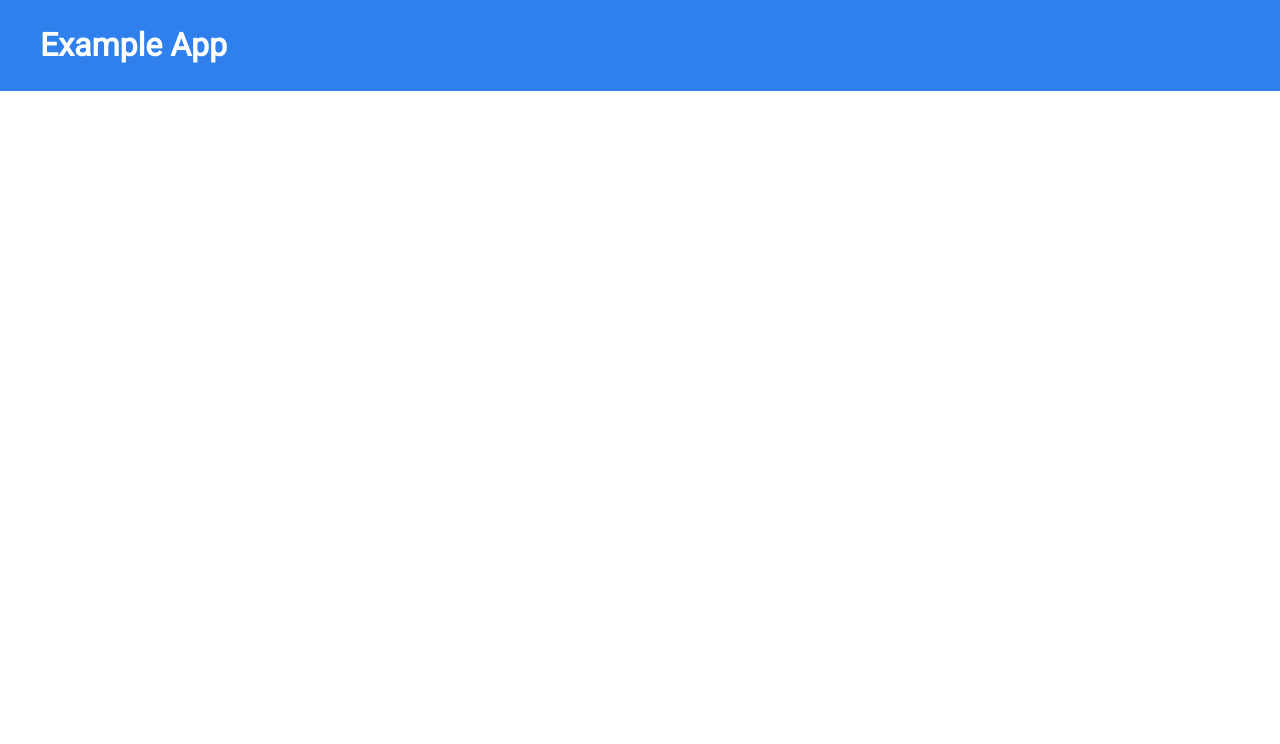
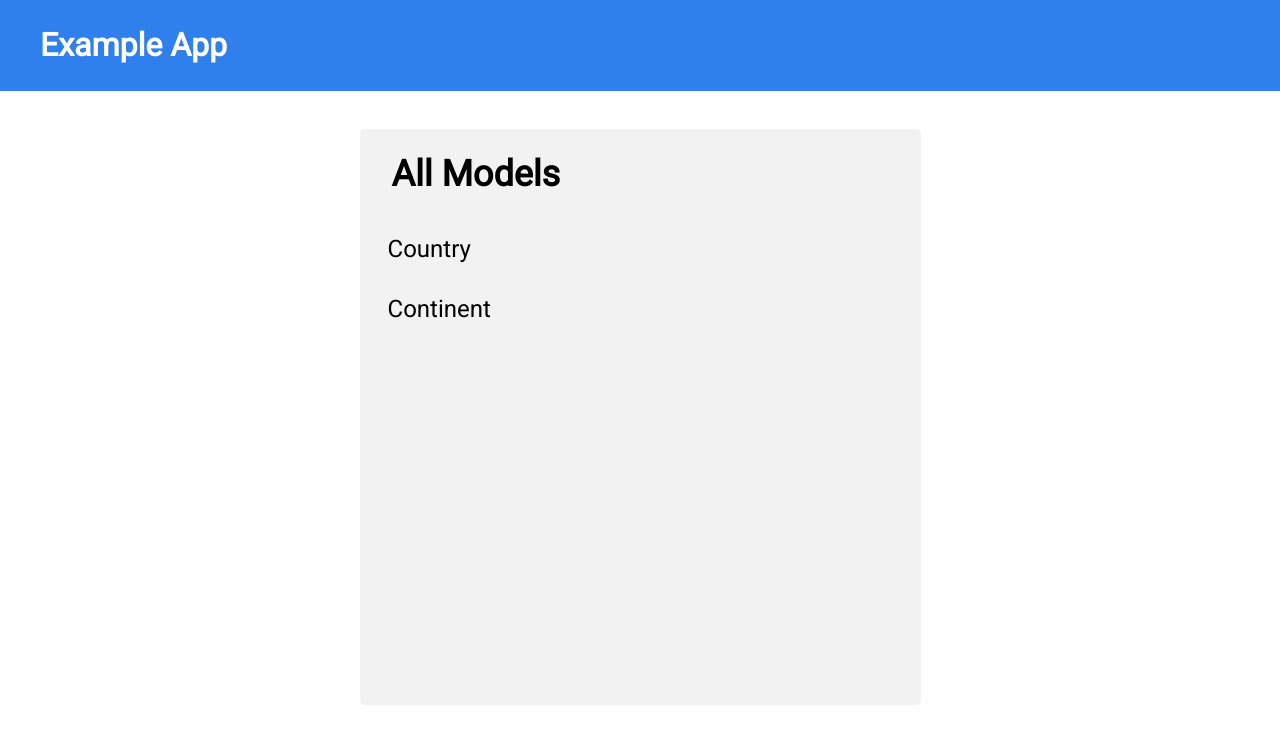
Before and after one commit to prisma-korea/prisma-generator-proto, a React (Create React App) app in the folder example/web/: page / in a window 1280 px wide. Before the commit this address had no page. Shown: the top 744 px of the page. Built offline with nearby package versions, Linux system fonts and the light colour scheme.

Commit message:
add home screen (#5)

```diff
--- a/example/web/src/App.tsx
+++ b/example/web/src/App.tsx
@@ -1,6 +1,7 @@
 import React from "react";
 import { BrowserRouter as Router, Routes, Route } from "react-router-dom";
 
+import Home from "./screens/Home";
 import Continents from "./screens/Continents";
 import Countries from "./screens/Countries";
 import Header from "./components/Header";
@@ -11,6 +12,7 @@ const App = () => {
       <Header />
       <Router>
         <Routes>
+          <Route path='/' element={<Home />} />
           <Route path='/country' element={<Countries />} />
           <Route path='/continent' element={<Continents />} />
         </Routes>
--- a/example/web/src/screens/Continents.tsx
+++ b/example/web/src/screens/Continents.tsx
@@ -2,7 +2,7 @@ import { useContinent } from "@prisma-generator-proto/example-prisma/dist/__gene
 import React from "react";
 import Form from "../components/Form";
 import Table from "../components/Table";
-import styles from "../styles/Screen.module.css";
+import styles from "../styles/DataScreen.module.css";
 
 const Continents = () => {
   const [continents, addHandler, values, setValues] = useContinent();
--- a/example/web/src/screens/Countries.tsx
+++ b/example/web/src/screens/Countries.tsx
@@ -1,7 +1,7 @@
 import Form from "../components/Form";
 import React from "react";
 import Table from "../components/Table";
-import styles from "../styles/Screen.module.css";
+import styles from "../styles/DataScreen.module.css";
 import { useCountry } from "@prisma-generator-proto/example-prisma/dist/__generated__/hooks";
 
 const Countries = () => {
--- /dev/null
+++ b/example/web/src/screens/Home.tsx
@@ -0,0 +1,19 @@
+import React from "react";
+import { Link } from "react-router-dom";
+import styles from "../styles/HomeScreen.module.css";
+
+const Home = () => {
+  return (
+    <div className={styles.screen}>
+      <div className={styles.menu}>
+        <h1>All Models</h1>
+        <div className={styles.redirects}>
+          <Link to='/country'>Country</Link>
+          <Link to='/continent'>Continent</Link>
+        </div>
+      </div>
+    </div>
+  );
+};
+
+export default Home;
--- /dev/null
+++ b/example/web/src/styles/HomeScreen.module.css
@@ -0,0 +1,50 @@
+.screen {
+  height: 90vh;
+  margin: 0;
+
+  padding: 3% 5% 0 5%;
+
+  display: grid;
+  grid-template-columns: repeat(4, minmax(0, 1fr));
+  grid-template-rows: auto;
+  column-gap: 30px;
+  justify-items: stretch;
+  align-items: flex-start;
+}
+
+.menu {
+  grid-column-start: 2;
+  grid-column-end: 4;
+
+  height: 80%;
+
+  border-radius: 5px;
+  background-color: #f2f2f2;
+}
+
+.menu h1 {
+  font-size: 36px;
+  padding-left: 2rem;
+}
+
+.redirects {
+  display: flex;
+  flex-direction: column;
+}
+
+.redirects a {
+  margin: 0.5rem auto;
+  padding: 0.5rem;
+  width: 90%;
+
+  text-decoration: none;
+  color: black;
+  font-size: 24px;
+
+  border-radius: 10px;
+  background-color: transparent;
+}
+
+.redirects a:hover {
+  background-color: #e0e0e0;
+}
```
Also changed, not shown: example/web/src/styles/DataScreen.module.css (renamed from example/web/src/styles/Screen.module.css).
